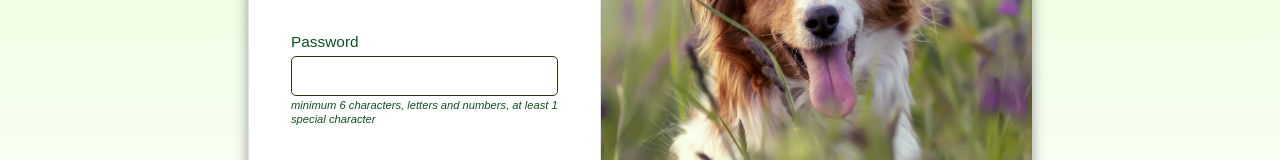
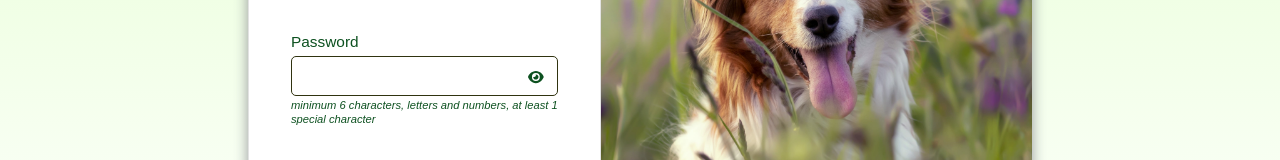
Before and after one commit to llachezara/adopt-a-pet, a React (Vite) app: page /auth/login in a window 1280 px wide. Shown: the part 315-475 px from the top of the page. Built offline with nearby package versions, Linux system fonts and the light colour scheme; no server answers; a web font is replaced by a local one.

Commit message:
feat(login): Add toggle visibility for password inputs
Add toggle visibility functionality for input type password in the Login component.

Use FontAwesome icons to enable users to toggle password visibility.

```diff
--- a/src/components/Login/Login.jsx
+++ b/src/components/Login/Login.jsx
@@ -1,8 +1,13 @@
+import { useState } from "react";
 import { Link } from "react-router-dom";
+
+import { FontAwesomeIcon } from "@fortawesome/react-fontawesome";
+import { faEye, faEyeSlash } from "@fortawesome/free-solid-svg-icons";
 
 import { useForm } from "../../hooks/useForm";
 
 export default function Logout() {
+    const [showPassword, setShowPassword] = useState(false);
     const { values, onChangeHandler, onBlurHandler, onFocusHandler, onSubmitCheckValues, inputErrors, submitButtonEnabledState, clearFormValues } = useForm({
         email: "",
         password: ""
@@ -45,8 +50,13 @@
                         </div>
                         <div className="field">
                             <label htmlFor="password">Password</label>
+                            <FontAwesomeIcon
+                                icon={showPassword ? faEyeSlash : faEye}
+                                className="eye-input-icon"
+                                onClick={() => setShowPassword(prevState => !prevState)}
+                            />
                             <input
-                                type="password"
+                                type={showPassword ? "text" : "password"}
                                 id="password"
                                 name="password"
                                 value={values.password}
```
